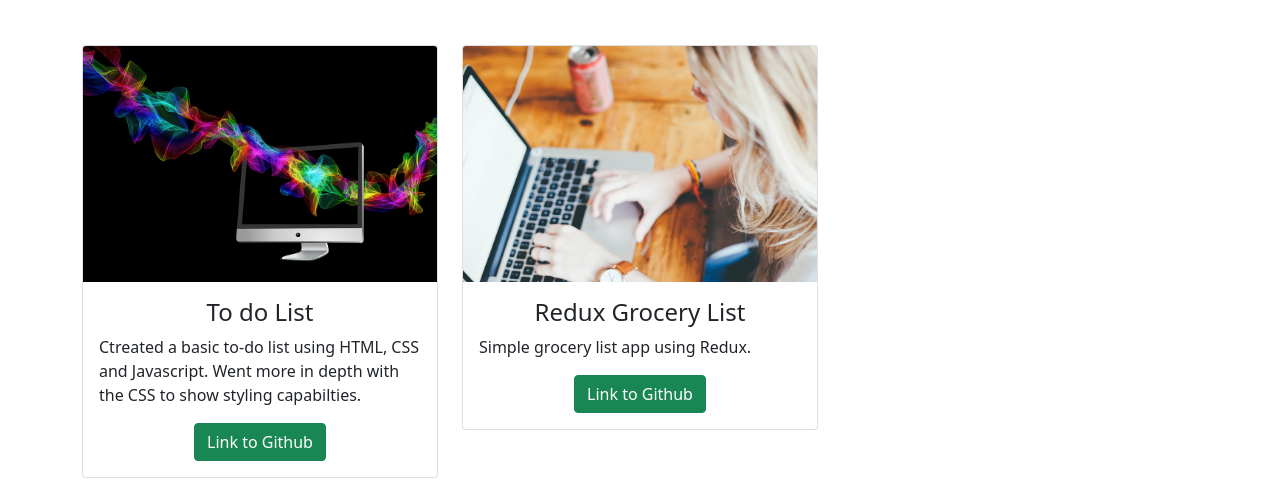
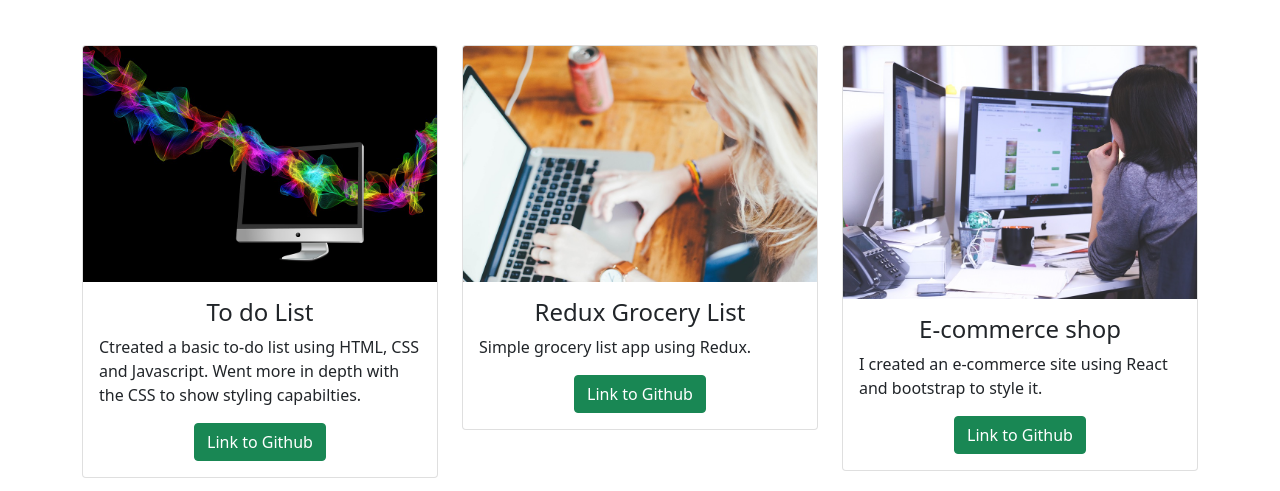
Before and after one commit to chendrix5/trial22, a plain HTML site: page index.html in a window 1280 px wide. Shown: the part 3450-3941 px from the top of the page. Drawn offline with nearby package versions, Linux system fonts and the light colour scheme.

Commit message:
added commerce sight

```diff
--- a/index.html
+++ b/index.html
@@ -172,6 +172,18 @@
                         </div>
                     </div>
                 </div>
+                <div class="col-lg-4 mt-4">
+                    <div class="card portfolioContent">
+                        <img class="card-img-top" src="images/portfolioImage2.jpg" alt="Card image" style="width:100%">
+                        <div class="card-body">
+                            <h4 class="card-title">E-commerce shop</h4>
+                            <p class="card-text">I created an e-commerce site using React and bootstrap to style it.</p>
+                            <div class="text-center">
+                                <a href="https://github.com/chendrix5/ecommerce-shop" class="btn btn-success">Link to Github</a>
+                            </div>
+                        </div>
+                    </div>
+                </div>
 
             </div>
     </section>
```
